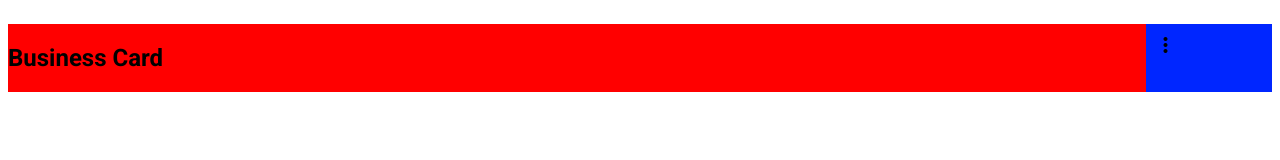
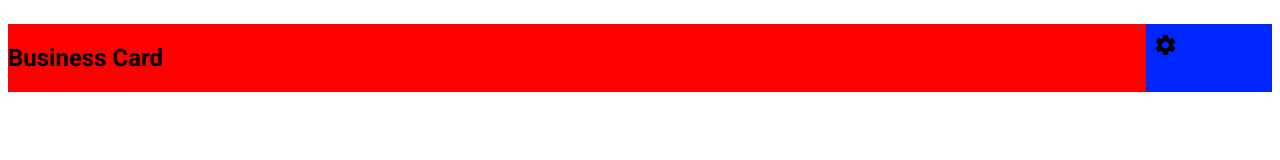
Before and after one commit to elwood-berry/esbcore-form-builder, an Angular app: page / in a window 1280 px wide. Shown: the top 160 px of the page. Built offline with nearby package versions, Linux system fonts and the light colour scheme.

Commit message:
1 file modified

```diff
--- a/src/app/components/attr-header/attr-header.component.html
+++ b/src/app/components/attr-header/attr-header.component.html
@@ -4,7 +4,7 @@
   </div>
   <div class="attr-header-col" fxFlex="10%">
     <button mat-icon-button aria-label="">
-      <mat-icon>more_vert</mat-icon>
+      <mat-icon>settings</mat-icon>
     </button>
   </div>
 </div>
```
